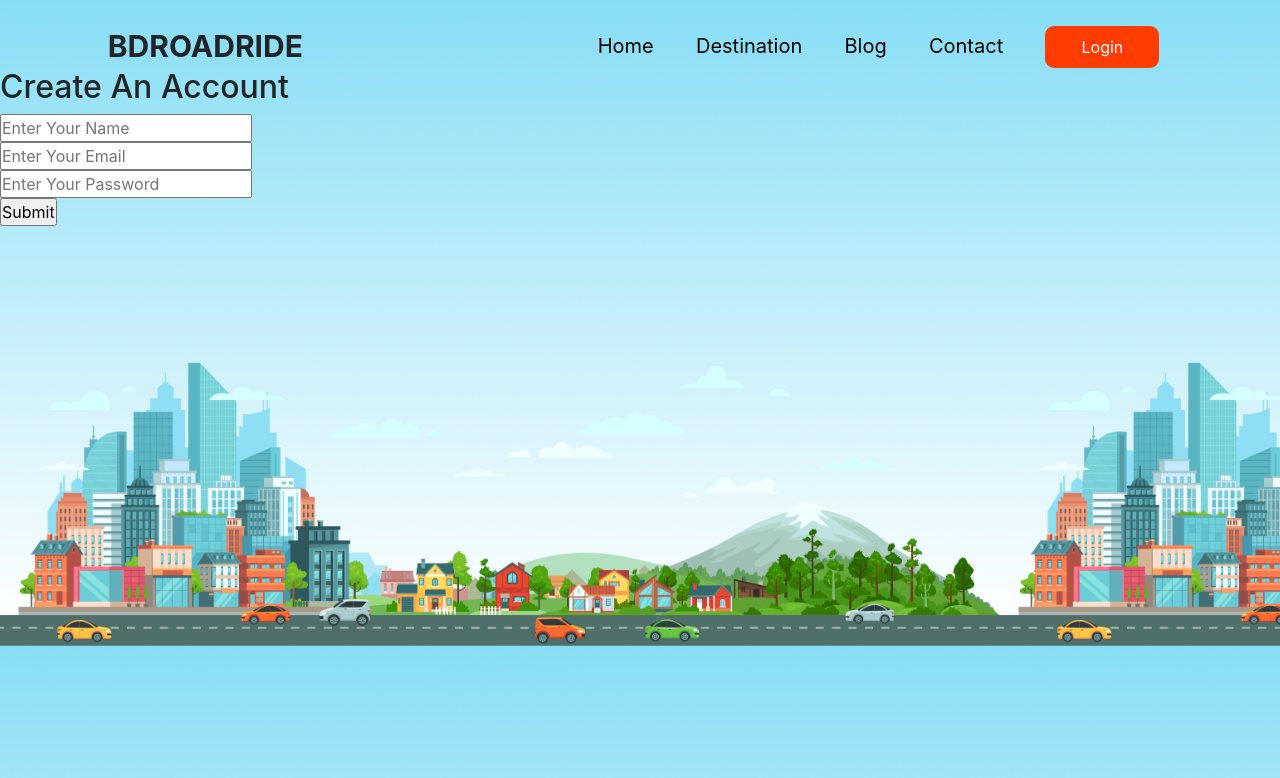
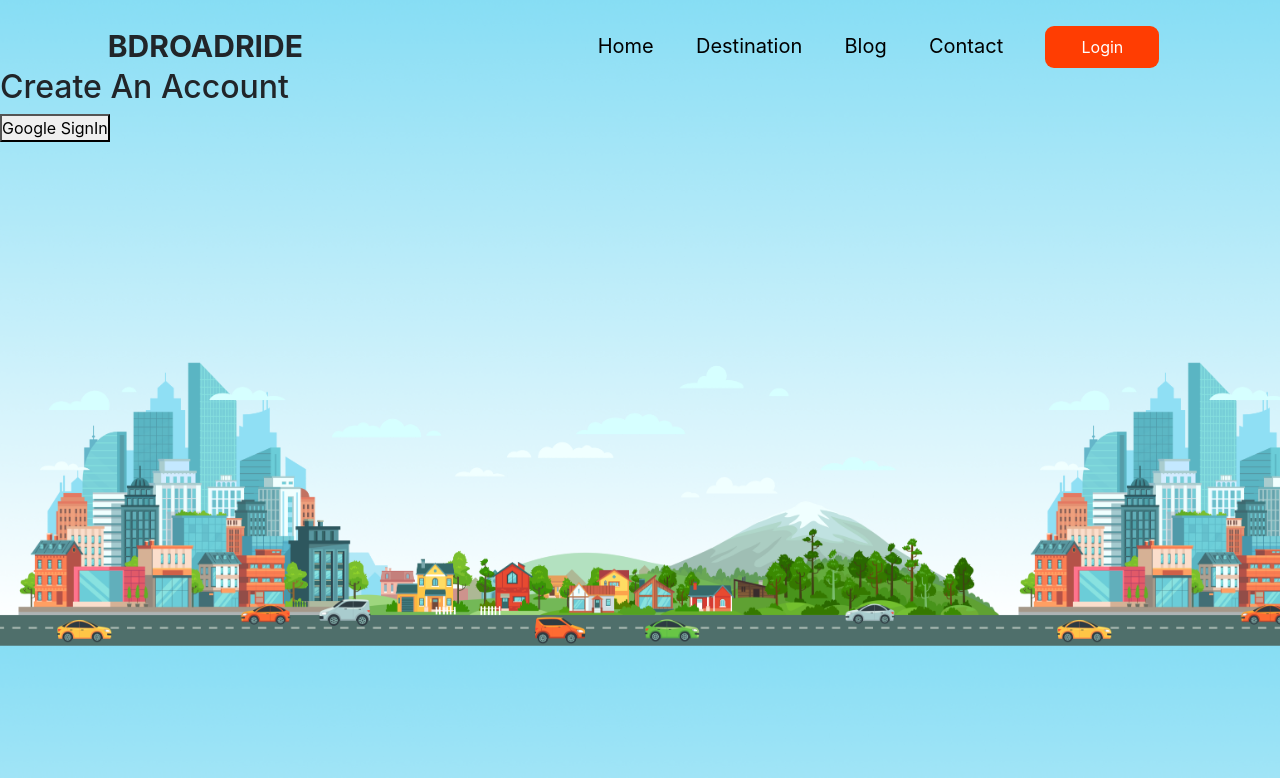
Before and after one commit to suparansharma/bd_road_ride_using_react, a React (Create React App) app: page /login in a window 1280 px wide. Shown: the top 778 px of the page. Built offline with nearby package versions, Linux system fonts and the light colour scheme.

Commit message:
google sign in method

```diff
--- a/package.json
+++ b/package.json
@@ -7,6 +7,7 @@
     "@testing-library/react": "^13.3.0",
     "@testing-library/user-event": "^13.5.0",
     "bootstrap": "^5.1.3",
+    "firebase": "^9.8.2",
     "react": "^18.1.0",
     "react-bootstrap": "^2.4.0",
     "react-dom": "^18.1.0",
--- a/src/components/Login/Login.js
+++ b/src/components/Login/Login.js
@@ -1,16 +1,112 @@
-import React from 'react';
+import React, { useState } from 'react';
+import {
+    getAuth,
+    signInWithPopup,
+    GoogleAuthProvider,
+    signOut,
+    createUserWithEmailAndPassword,
+    signInWithEmailAndPassword,
+    updateProfile,
+    FacebookAuthProvider,
+  } from 'firebase/auth';
+import { initializeApp } from '@firebase/app';
+import firebaseConfig from './firebase.config';
+
 
 const Login = () => {
+
+    const[newUser,setNewUser] = useState(false);
+
+    const app = initializeApp(firebaseConfig    );
+    const [user, setUser] = useState({
+      isSignedIn: false,
+      name: '',
+      email: '',
+      password: '',
+      photo: '',
+    });
+
+     // Google Sign In method Start
+
+  const handleGoogleSignIn = () => {
+    const googleProvider = new GoogleAuthProvider();
+    const auth = getAuth();
+    signInWithPopup(auth, googleProvider)
+      .then((result) => {
+        const { displayName, photoURL, email } = result.user;
+        const signedInUser = {
+          isSignedIn: true,
+          name: displayName,
+          email: email,
+          photo: photoURL,
+        };
+        setUser(signedInUser);
+        console.log(displayName, photoURL, email);
+      })
+      .catch((error) => {
+        // Handle Errors here.
+        const errorCode = error.code;
+        const errorMessage = error.message;
+        // The email of the user's account used.
+        const email = error.customData.email;
+        // The AuthCredential type that was used.
+        const credential = GoogleAuthProvider.credentialFromError(error);
+        console.log(errorCode, errorMessage, email, credential);
+        // ...
+      });
+  };
+  // Google Sign In method END
+
+
+  // Sign Out method Start
+
+    //SignOut System
+    const handleGoogleSignOut = () => {
+        const auth = getAuth();
+        signOut(auth)
+          .then(() => {
+            const signedOutUser = {
+              isSignedIn: false,
+              name: '',
+              email: '',
+              password: '',
+              photo: '',
+              error: '',
+              success: false,
+            };
+            setUser(signedOutUser);
+          })
+          .catch((error) => {
+            // An error happened.
+          });
+      };
+
+
+    // Sign Out method END
+
     return (
         <div>
 
             <div className="registrationArea">
             <h2>Create An Account</h2>
+              {/* Google Sign In method Start */}
+            {user.isSignedIn ? (
+        <button onClick={handleGoogleSignOut}>Google SignOut</button>
+      ) : (
+        <button onClick={handleGoogleSignIn}>Google SignIn</button>
+      )}
+
+{user.isSignedIn && (
+        <div>
+          <p>Welcome, {user.name}</p>
+          <p>Your Email:{user.email}</p>
+          <img src={user.photo} alt="" />
+        </div>
+      )}
+      {/* Google Sign In method END */}
+<br/>
             <form action="">
-                <input type="text" name="name" id="" placeholder='Enter Your Name' required /><br />
-                <input type="text" name="email" id="" placeholder='Enter Your Email' required /><br />
-                <input type="password" name="password" id="" placeholder='Enter Your Password' required /><br />
-                <input type="submit" value="Submit" />
+
             </form>
 
 
--- /dev/null
+++ b/src/components/Login/firebase.config.js
@@ -0,0 +1,11 @@
+const firebaseConfig = {
+    apiKey: "AIzaSyCCksaSfGjLQJMZHdw5gWTkpZjhNau4dv4",
+    authDomain: "bd-ride-using-react.firebaseapp.com",
+    projectId: "bd-ride-using-react",
+    storageBucket: "bd-ride-using-react.appspot.com",
+    messagingSenderId: "360538956428",
+    appId: "1:360538956428:web:2c88c3f4ff3fe6d2bd91a9",
+    measurementId: "G-2Y57ZTH0JX"
+  };
+
+    export default firebaseConfig;
```
Also changed, not shown: 1 other file (tests, documents, lock files or other folders).
